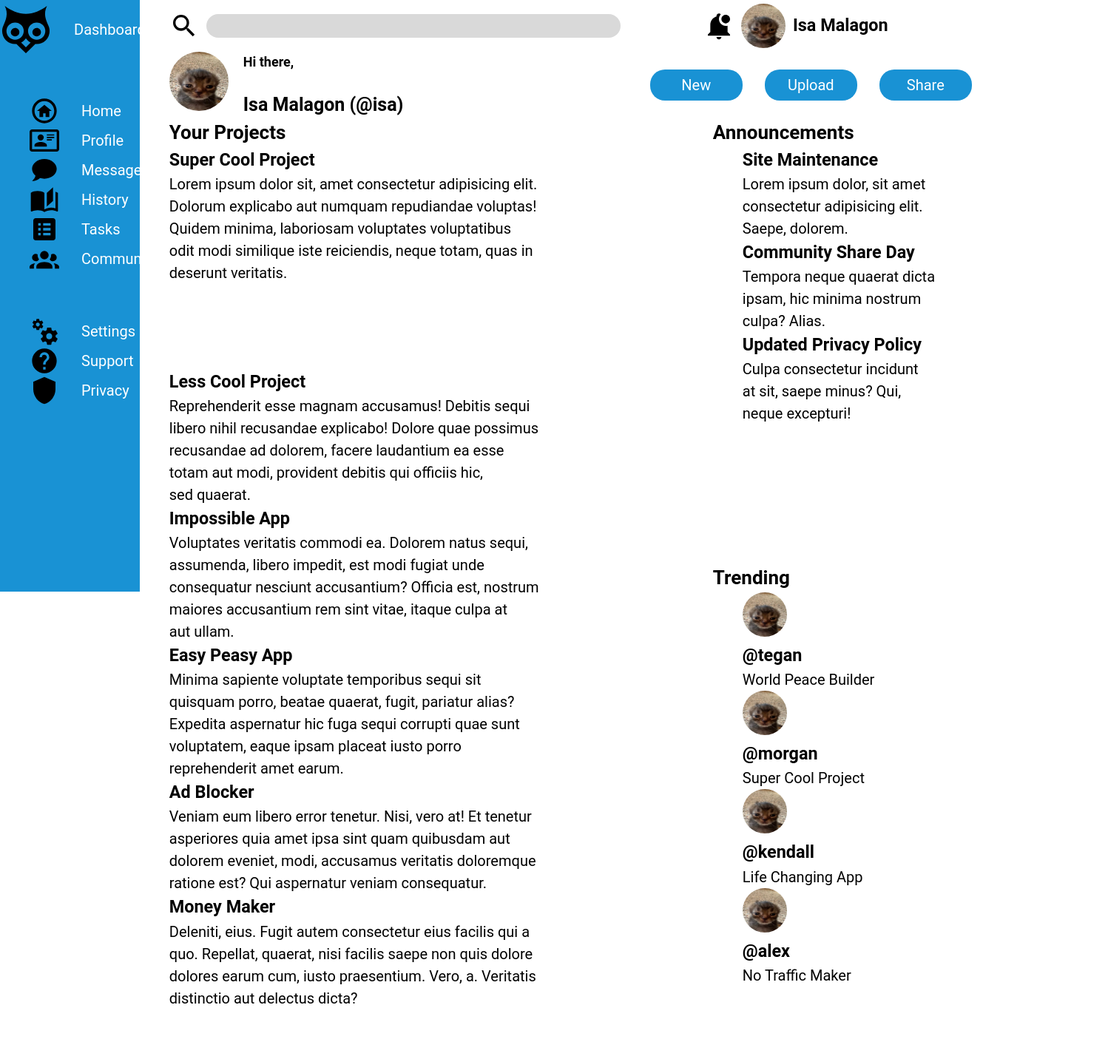
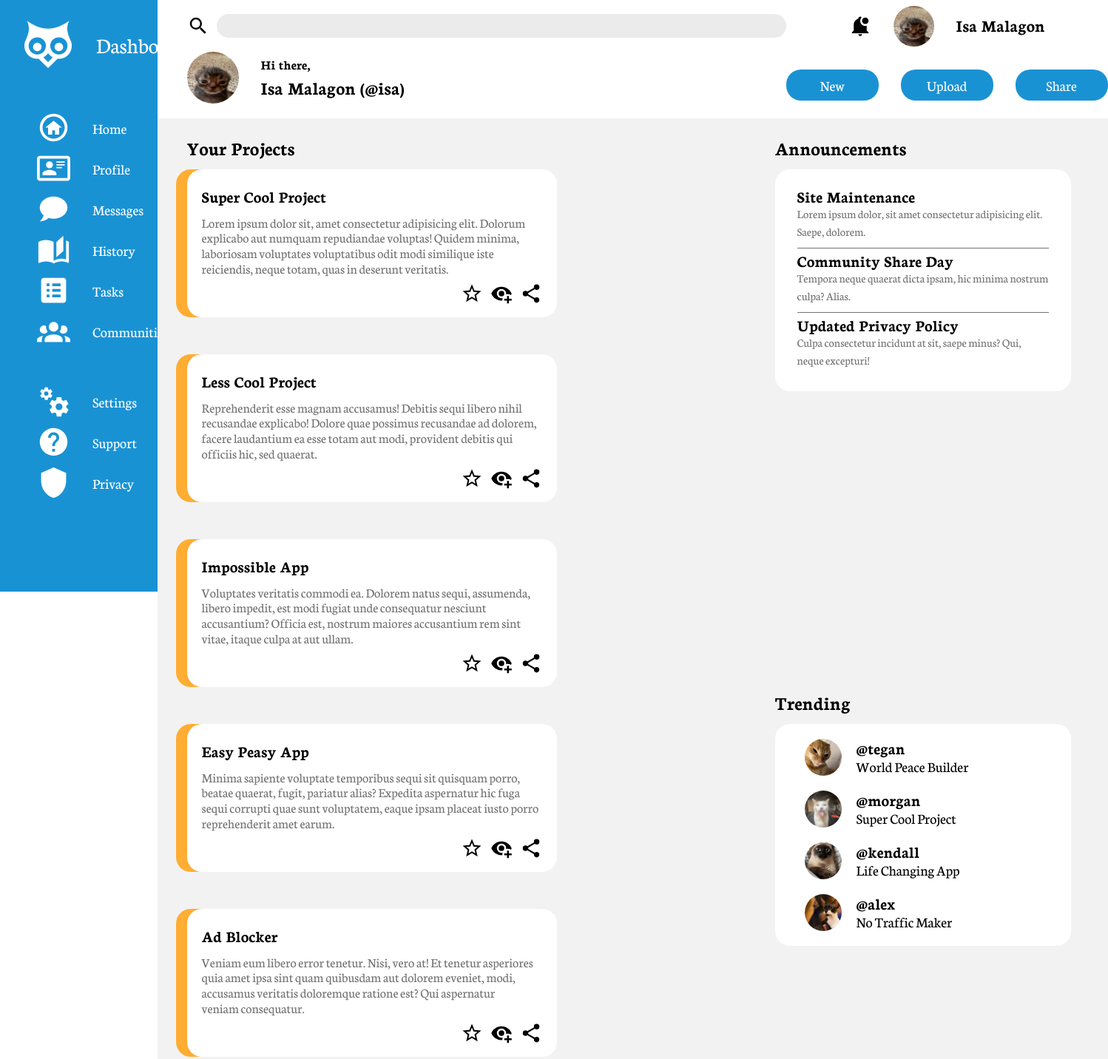
Before and after one commit to Kauboimausu/odin-admin-dashboard, a plain HTML site: page index.html in a window 1280 px wide. Shown: the top 1432 px of the page at 74% size, 1498 px wide, since content can reach past the window. Before the commit the page ends 1365 px from the top, so only its background shows below. Drawn offline with Linux system fonts and the light colour scheme.

Commit message:
Finished layout for remaining parts, added a lot of tweaks for other elements as well I think it's done for now

```diff
--- a/index.html
+++ b/index.html
@@ -4,6 +4,7 @@
     <meta charset="UTF-8">
     <meta name="viewport" content="width=device-width, initial-scale=1.0">
     <link rel="stylesheet" href="style.css">
+    <link rel="stylesheet" href="//fonts.googleapis.com/css?family=Neuton:300,400,600,700&amp;lang=en" />
     <title>Mock-Up Admin Dashboard</title>
 </head>
 <body>
@@ -16,18 +17,18 @@
         </div>
 
         <ul class="nav-options">
-            <li><img class="icon" src="sources/home-circle-outline.svg" alt="Home Icon"> <p>Home</p></li>
-            <li><img src="sources/card-account-details-outline.svg" alt="An ID icon" class="icon"> <p>Profile</p></li>
-            <li><img src="sources/chat.svg" alt="Chat icon" class="icon"> <p>Messages</p></li>
-            <li><img src="sources/book-open-page-variant.svg" alt="Book icon" class="icon"> <p>History</p></li>
-            <li><img src="sources/list-box.svg" alt="List icon" class="icon"> <p>Tasks</p></li>
-            <li><img src="sources/account-group.svg" alt="Community icon" class="icon"> <p>Communities</p></li>
+            <li><img class="nav-icon" src="sources/home-circle-outline.svg" alt="Home Icon"> <p>Home</p></li>
+            <li><img src="sources/card-account-details-outline.svg" alt="An ID icon" class="nav-icon"> <p>Profile</p></li>
+            <li><img src="sources/chat.svg" alt="Chat icon" class="nav-icon"> <p>Messages</p></li>
+            <li><img src="sources/book-open-page-variant.svg" alt="Book icon" class="nav-icon"> <p>History</p></li>
+            <li><img src="sources/list-box.svg" alt="List icon" class="nav-icon"> <p>Tasks</p></li>
+            <li><img src="sources/account-group.svg" alt="Community icon" class="nav-icon"> <p>Communities</p></li>
         </ul>
 
         <ul class="support-options">
-            <li><img src="sources/cogs.svg" alt="Gear icon" class="icon"><p>Settings</p></li>
-            <li><img src="sources/help-circle.svg" alt="Question mark icon" class="icon"><p>Support</p></li>
-            <li><img src="sources/shield.svg" alt="Shield icon" class="icon"><p>Privacy</p></li>
+            <li><img src="sources/cogs.svg" alt="Gear icon" class="nav-icon"><p>Settings</p></li>
+            <li><img src="sources/help-circle.svg" alt="Question mark icon" class="nav-icon"><p>Support</p></li>
+            <li><img src="sources/shield.svg" alt="Shield icon" class="nav-icon"><p>Privacy</p></li>
         </ul>
 
     </div>
@@ -75,36 +76,66 @@
                         <p>
                             Lorem ipsum dolor sit, amet consectetur adipisicing elit. Dolorum explicabo aut numquam repudiandae voluptas! Quidem minima, laboriosam voluptates voluptatibus odit modi similique iste reiciendis, neque totam, quas in deserunt veritatis.
                         </p>
+                        <ul class="card-icons">
+                            <li><img src="sources/star-outline.svg" alt="Star icon" class="icon"></li>
+                            <li><img src="sources/eye-plus.svg" alt="Eye icon" class="icon"></li>
+                            <li><img src="sources/share-variant.svg" alt="Share icon" class="icon"></li>
+                        </ul>
                     </div>
                     <div class="card">
                         <h3>Less Cool Project</h3>
                         <p>
                             Reprehenderit esse magnam accusamus! Debitis sequi libero nihil recusandae explicabo! Dolore quae possimus recusandae ad dolorem, facere laudantium ea esse totam aut modi, provident debitis qui officiis hic, sed quaerat.
                         </p>
+                        <ul class="card-icons">
+                            <li><img src="sources/star-outline.svg" alt="Star icon" class="icon"></li>
+                            <li><img src="sources/eye-plus.svg" alt="Eye icon" class="icon"></li>
+                            <li><img src="sources/share-variant.svg" alt="Share icon" class="icon"></li>
+                        </ul>
                     </div>
                     <div class="card">
                         <h3>Impossible App</h3>
                         <p>
                             Voluptates veritatis commodi ea. Dolorem natus sequi, assumenda, libero impedit, est modi fugiat unde consequatur nesciunt accusantium? Officia est, nostrum maiores accusantium rem sint vitae, itaque culpa at aut ullam.
                         </p>
+                        <ul class="card-icons">
+                            <li><img src="sources/star-outline.svg" alt="Star icon" class="icon"></li>
+                            <li><img src="sources/eye-plus.svg" alt="Eye icon" class="icon"></li>
+                            <li><img src="sources/share-variant.svg" alt="Share icon" class="icon"></li>
+                        </ul>
                     </div>
                     <div class="card">
                         <h3>Easy Peasy App</h3>
                         <p>
                             Minima sapiente voluptate temporibus sequi sit quisquam porro, beatae quaerat, fugit, pariatur alias? Expedita aspernatur hic fuga sequi corrupti quae sunt voluptatem, eaque ipsam placeat iusto porro reprehenderit amet earum.
                         </p>
+                        <ul class="card-icons">
+                            <li><img src="sources/star-outline.svg" alt="Star icon" class="icon"></li>
+                            <li><img src="sources/eye-plus.svg" alt="Eye icon" class="icon"></li>
+                            <li><img src="sources/share-variant.svg" alt="Share icon" class="icon"></li>
+                        </ul>
                     </div>
                     <div class="card">
                         <h3>Ad Blocker</h3>
                         <p>
                             Veniam eum libero error tenetur. Nisi, vero at! Et tenetur asperiores quia amet ipsa sint quam quibusdam aut dolorem eveniet, modi, accusamus veritatis doloremque ratione est? Qui aspernatur veniam consequatur.
                         </p>
+                        <ul class="card-icons">
+                            <li><img src="sources/star-outline.svg" alt="Star icon" class="icon"></li>
+                            <li><img src="sources/eye-plus.svg" alt="Eye icon" class="icon"></li>
+                            <li><img src="sources/share-variant.svg" alt="Share icon" class="icon"></li>
+                        </ul>
                     </div>
                     <div class="card">
                         <h3>Money Maker</h3>
                         <p>
                             Deleniti, eius. Fugit autem consectetur eius facilis qui a quo. Repellat, quaerat, nisi facilis saepe non quis dolore dolores earum cum, iusto praesentium. Vero, a. Veritatis distinctio aut delectus dicta?
                         </p>
+                        <ul class="card-icons">
+                            <li><img src="sources/star-outline.svg" alt="Star icon" class="icon"></li>
+                            <li><img src="sources/eye-plus.svg" alt="Eye icon" class="icon"></li>
+                            <li><img src="sources/share-variant.svg" alt="Share icon" class="icon"></li>
+                        </ul>
                     </div>
 
                 </div>
@@ -147,24 +178,24 @@
                 <h2 class="trending-title">Trending</h2>
                 <div class="profiles-list">
 
-                    <ul>
-                        <li>
-                            <img class="trending-pfps" src="sources/onion.jpg" alt="An onion-like cat">
+                    <ul class="list-of-profiles">
+                        <li class="trending-profile">
+                            <img class="trending-pfps" src="sources/ratchet.jpg" alt="An user's profile picture">
                             <h3>@tegan</h3>
                             <p>World Peace Builder</p>
                         </li>
-                        <li>
-                            <img class="trending-pfps" src="sources/onion.jpg" alt="An onion-like cat">
+                        <li class="trending-profile">
+                            <img class="trending-pfps" src="sources/milly.jpg" alt="An user's profile picture">
                             <h3>@morgan</h3>
                             <p>Super Cool Project</p>
                         </li>
-                        <li>
-                            <img class="trending-pfps" src="sources/onion.jpg" alt="An onion-like cat">
+                        <li class="trending-profile">
+                            <img class="trending-pfps" src="sources/big_eyes.jpg" alt="An user's profile picture">
                             <h3>@kendall</h3>
                             <p>Life Changing App</p>
                         </li>
-                        <li>
-                            <img class="trending-pfps" src="sources/onion.jpg" alt="An onion-like cat">
+                        <li class="trending-profile">
+                            <img class="trending-pfps" src="sources/cornish.jpg" alt="An user's profile picture">
                             <h3>@alex</h3>
                             <p>No Traffic Maker</p>
                         </li>
--- a/style.css
+++ b/style.css
@@ -21,11 +21,13 @@
     font-size: 20px;
 
     --background-blue: rgb(25, 146, 212);
-    --secondary-text-color: rgb(191, 191, 191);
-    --search-bar-background-color: rgb(217, 217, 217);
+    --secondary-text-color: rgb(115, 115, 115);
+    --search-bar-background-color: rgb(235, 235, 235);
     --sidebar-text-color: white;
+    --content-background: rgb(242, 242, 242);
+    --card-shadow-color: rgb(255, 173, 51);
 
-    font-family: Roboto, system-ui;
+    font-family: Neuton, Roboto, system-ui;
 }
 
 body {
@@ -53,6 +55,7 @@ p, h1, h2, h3, h4, h5, h6 {
 p {
   text-wrap: pretty;
 }
+
 h1, h2, h3, h4, h5, h6 {
   text-wrap: balance;
 }
@@ -63,6 +66,7 @@ h1, h2, h3, h4, h5, h6 {
 
 ul {
     list-style-type: none;
+    padding: 0;
 }
 
 body {
@@ -75,12 +79,22 @@ body {
     grid-column: 1;
     grid-row: 1;
 
+    padding: 20px 30px;
+
     background-color: var(--background-blue);
     color: var(--sidebar-text-color);
 
     display: grid;
     grid-template-rows: 80px 2fr 3fr;
     row-gap: 50px;
+}
+
+.sidebar > ul{
+    padding-left: 20px;
+}
+
+.logo {
+    font-size: 1.5rem;
 }
 
 .logo
@@ -93,6 +107,14 @@ body {
     margin-left: 30px;
 }
 
+.nav-options,
+.support-options {
+    display: flex;
+    flex-direction: column;
+
+    gap: 10px;
+}
+
 
 
 .content-body {
@@ -100,7 +122,6 @@ body {
     grid-row: 1;
     display: grid;
     grid-template-rows: 160px 1fr;
-    padding-left: 40px;
 }
 
 .header-bar {
@@ -109,6 +130,7 @@ body {
     display: grid;
     grid-template-columns: 3fr 2fr;
     grid-template-rows: 70px 90px;
+    padding-left: 40px;
 }
 
 .search-bar {
@@ -125,7 +147,7 @@ body {
     display: flex;
     align-items: center;
     justify-content: center;
-    gap: 10px;
+    gap: 30px;
 }
 
 .user-info > h3 {
@@ -137,8 +159,18 @@ body {
     grid-column: 1;
     display: grid;
     grid-template-columns: 4rem 1fr;
-    grid-template-rows: 1fr;
+    grid-template-rows: 30px 60px;
     column-gap: 20px;
+}
+
+.profile-welcome > h3 {
+    display: flex;
+    align-items: flex-end;
+}
+
+.profile-welcome > h2 {
+    display: flex;
+    align-items: flex-start;
 }
 
 
@@ -166,7 +198,11 @@ body {
     grid-row: 2/-1;
     display: grid;
     grid-template-rows: repeat(2, 1fr);
-    grid-template-columns: 1fr 350px;
+    grid-template-columns: 1fr 400px;
+    background-color: var(--content-background);
+    padding-left: 40px;
+    padding-top: 20px;
+    padding-right: 50px;
 }
 
 .projects {
@@ -174,10 +210,40 @@ body {
     grid-row: 1/-1;
 }
 
+
 .project-cards {
     display: grid;
     grid-template-columns: repeat(auto-fit, 500px);
-    grid-template-rows: repeat(auto-fit, 300px);
+    grid-template-rows: repeat(auto-fit, 200px);
+    grid-auto-rows: 200px;
+    row-gap: 50px;
+    column-gap: 60px;
+}
+
+.card {
+    background-color: var(--sidebar-text-color);
+    box-shadow: -15px 0px var(--card-shadow-color);
+    padding: 20px 20px 10px 20px;
+    border-radius: 20px;
+    display: flex;
+    flex-direction: column;
+    justify-content: space-between;
+}
+
+.card > h3 {
+    font-size: 1.1rem;
+}
+
+.card > p {
+    font-size: .9rem;
+    color: var(--secondary-text-color);
+    line-height: 1.15;
+}
+
+.card-icons {
+    display: flex;
+    justify-content: flex-end;
+    gap: 10px;
 }
 
 .announcements {
@@ -185,14 +251,94 @@ body {
     grid-row: 1;
 }
 
+.announcements-list {
+    background-color: var(--sidebar-text-color);
+    border-radius: 20px;
+    padding: 20px 30px;
+}
+
+.list-of-announcements {
+    display: flex;
+    flex-direction: column;
+}
+
+.list-of-announcements h3 {
+    font-size: 1.1rem;
+}
+
+.list-of-announcements p {
+    margin-top: -5px;
+    font-size: .8rem;
+    color: var(--secondary-text-color);
+    margin-bottom: 10px;
+}
+
+.list-of-announcements li:has(+ li) {
+    border-bottom: 1px solid var(--secondary-text-color);
+}
+
 .trending {
     grid-column: 2;
     grid-row: 2;
 }
 
+.profiles-list {
+    background-color: var(--sidebar-text-color);
+    border-radius: 20px;
+    padding: 20px 40px;
+}
+
+.list-of-profiles {
+    display: flex;
+    flex-direction: column;
+    gap: 20px;
+}
+
+.trending-profile{
+    display: grid;
+    grid-template-columns: 2.5rem 1fr;
+    grid-template-rows: 25px 25px;
+    column-gap: 20px;
+}
+
+.trending-pfps {
+    grid-column: 1;
+    grid-row: 1/-1;
+    width: 2.5rem;
+    height: 2.5rem;
+    border-radius: 2.5rem;
+    object-fit: cover;
+}
+
+.trending-profile > h3{
+    font-size: 1.1rem;
+    grid-column: 2;
+    grid-row: 1;
+    display: flex;
+    align-items: center;
+}
+
+.trending-profile > p {
+    font-size: 1rem;
+    grid-column: 2;
+    grid-row: 2;
+    display: flex;
+    align-items: center;
+}
+
 .icon {
-    width: 2rem;
-    height: 2rem;
+    width: 1.5rem;
+    height: 1.5rem;
+}
+
+.nav-icon {
+    width: 2.25rem;
+    height: 2.25rem;
+}
+
+.nav-icon,
+.logo-img {
+    filter: invert(100%) sepia(100%) saturate(0%) hue-rotate(298deg) brightness(102%) contrast(102%);
 }
 
 .logo-img {
@@ -204,25 +350,27 @@ body {
 .announcements-title,
 .trending-title {
     font-size: 1.3rem;
+    margin-bottom: 10px;
 }
 
 .search{
-    width: 600px;
+    width: 800px;
     background-color: var(--search-bar-background-color);
     border-radius: 30px;
+    padding-left: 20px;
     border: none;
 }
 
 .small-pfp {
-    width: 3rem;
-    height: 3rem;
-    border-radius: 3rem;
+    width: 2.75rem;
+    height: 2.75rem;
+    border-radius: 2.75rem;
 }
 
 .user-pfp {
-    width: 4rem;
-    height: 4rem;
-    border-radius: 4rem;
+    width: 3.5rem;
+    height: 3.5rem;
+    border-radius: 3.5rem;
     grid-row: 1/3;
     grid-column: 1;
 }
@@ -238,9 +386,3 @@ body {
     grid-column: 2;
     font-size: 1.25rem;
 }
-
-.trending-pfps {
-    width: 3rem;
-    height: 3rem;
-    border-radius: 3rem;
-}
```
Also changed, not shown: sources/big_eyes.jpg (added), sources/cornish.jpg (added), sources/milly.jpg (added), sources/ratchet.jpg (added).
